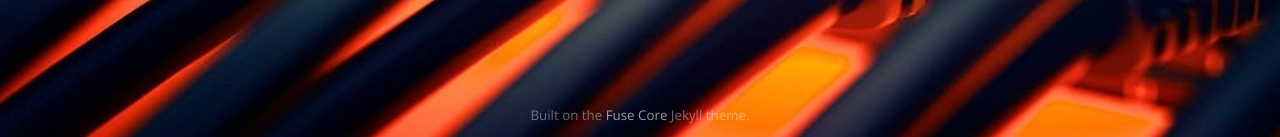
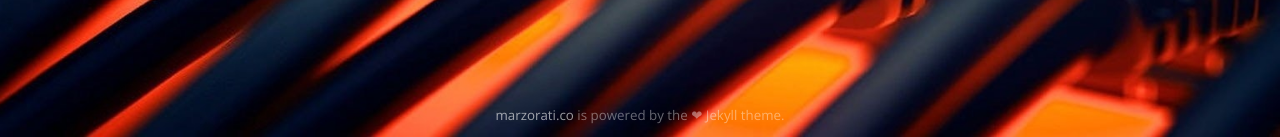
Before and after one commit to marste/onepage, a Jekyll site: the page built from index.html, in a window 1280 px wide. Shown: the part 763-900 px from the top of the page. Built offline with Jekyll 4.4.1, drawn with Linux system fonts in a browser that asks for light colours; comment, search, counter and statistics services are not loaded.

```diff
--- a/index.html
+++ b/index.html
@@ -100,7 +100,7 @@
 </div>
 
 <footer><div class="container"><div class="row">
-    <div class="col text-center">Built on the <a href="https://github.com/tsjensen/fuse-core">Fuse Core</a>
+    <div class="col text-center"><a href="http://marzorati.co">marzorati.co</a> is powered by the &#10084;
     Jekyll theme.</div>
 </div></div></footer>
 
```
